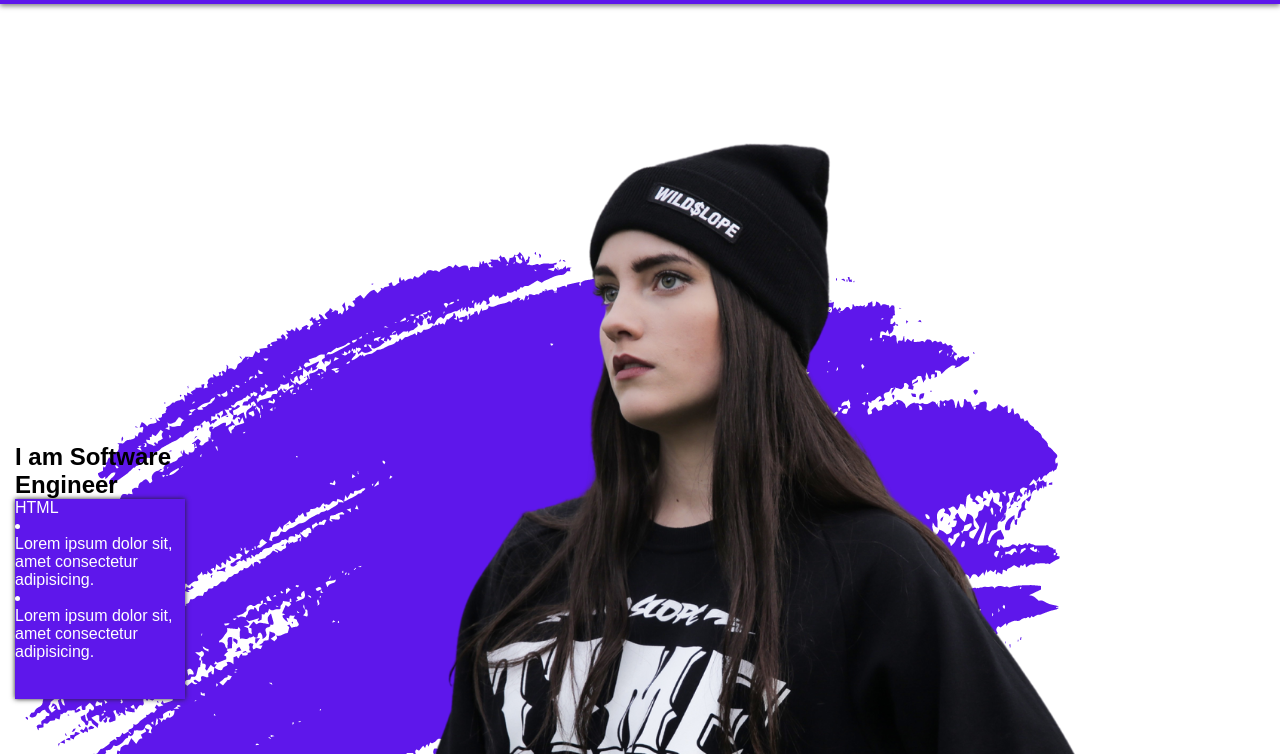
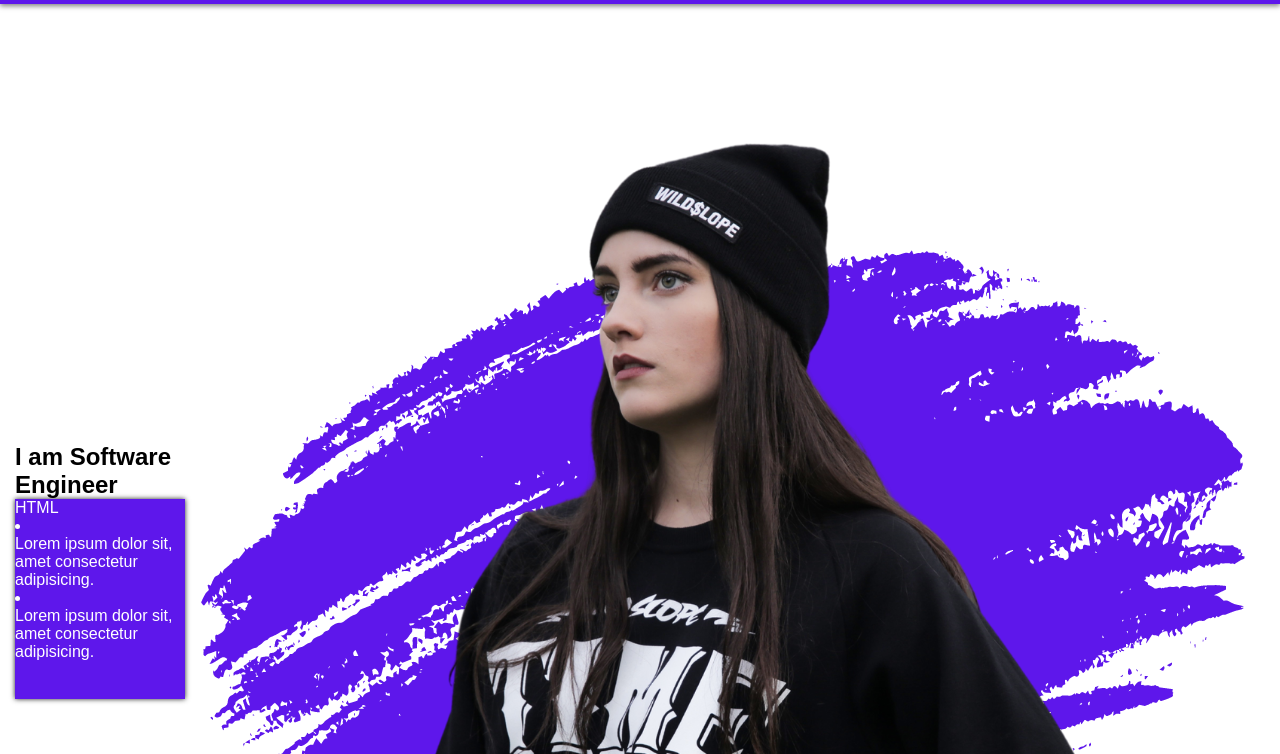
Before and after one commit to Germain712/Space_Coding, a plain HTML site: page index.html in a window 1280 px wide. Shown: the part 46-800 px from the top of the page. Drawn offline with Linux system fonts and the light colour scheme.

Commit message:
made image relative

```diff
--- a/style.css
+++ b/style.css
@@ -63,6 +63,10 @@
   overflow: hidden;
 }
 
+.images {
+  position: relative;
+}
+
 .images img:last-child {
   position: absolute;
   left: 0;
```
